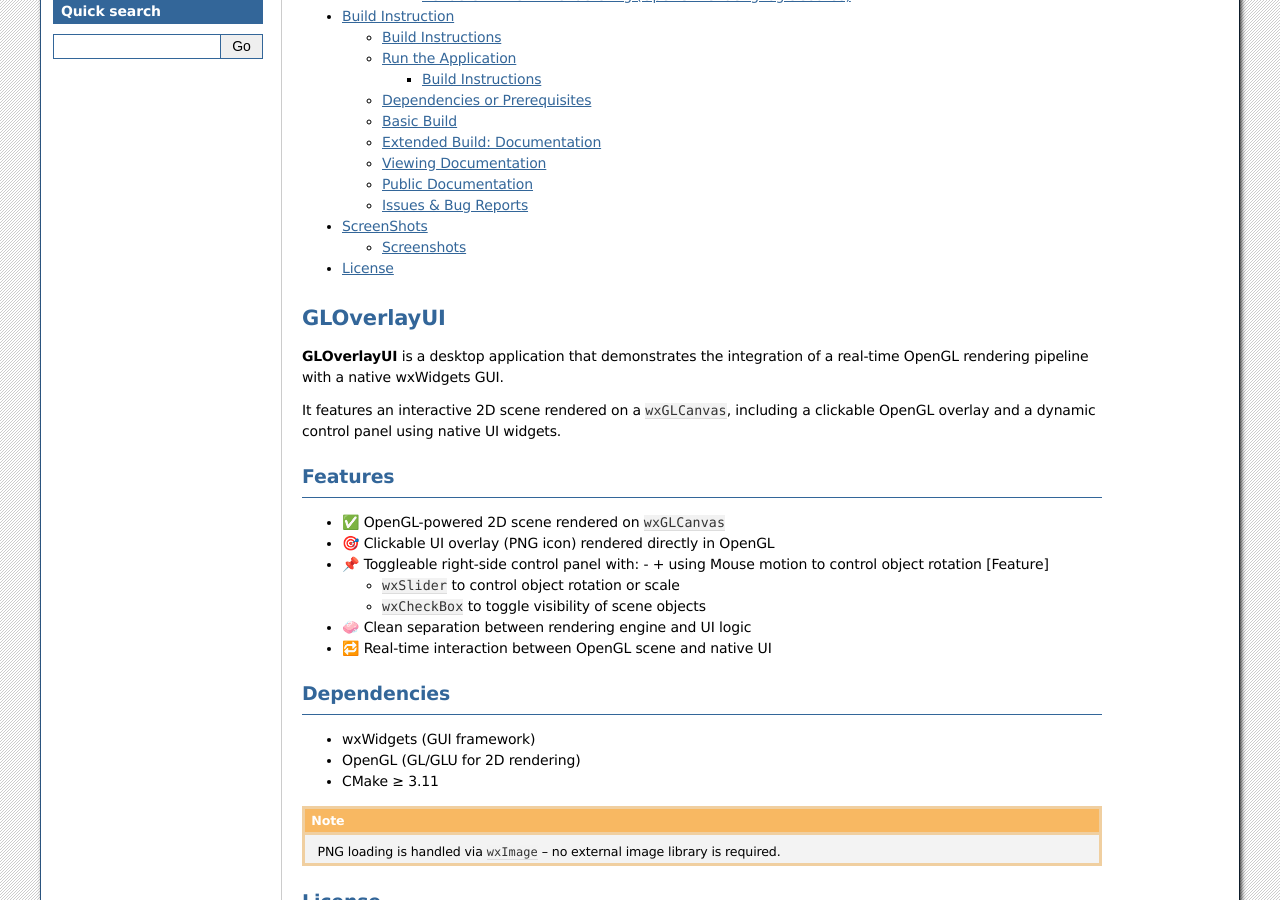
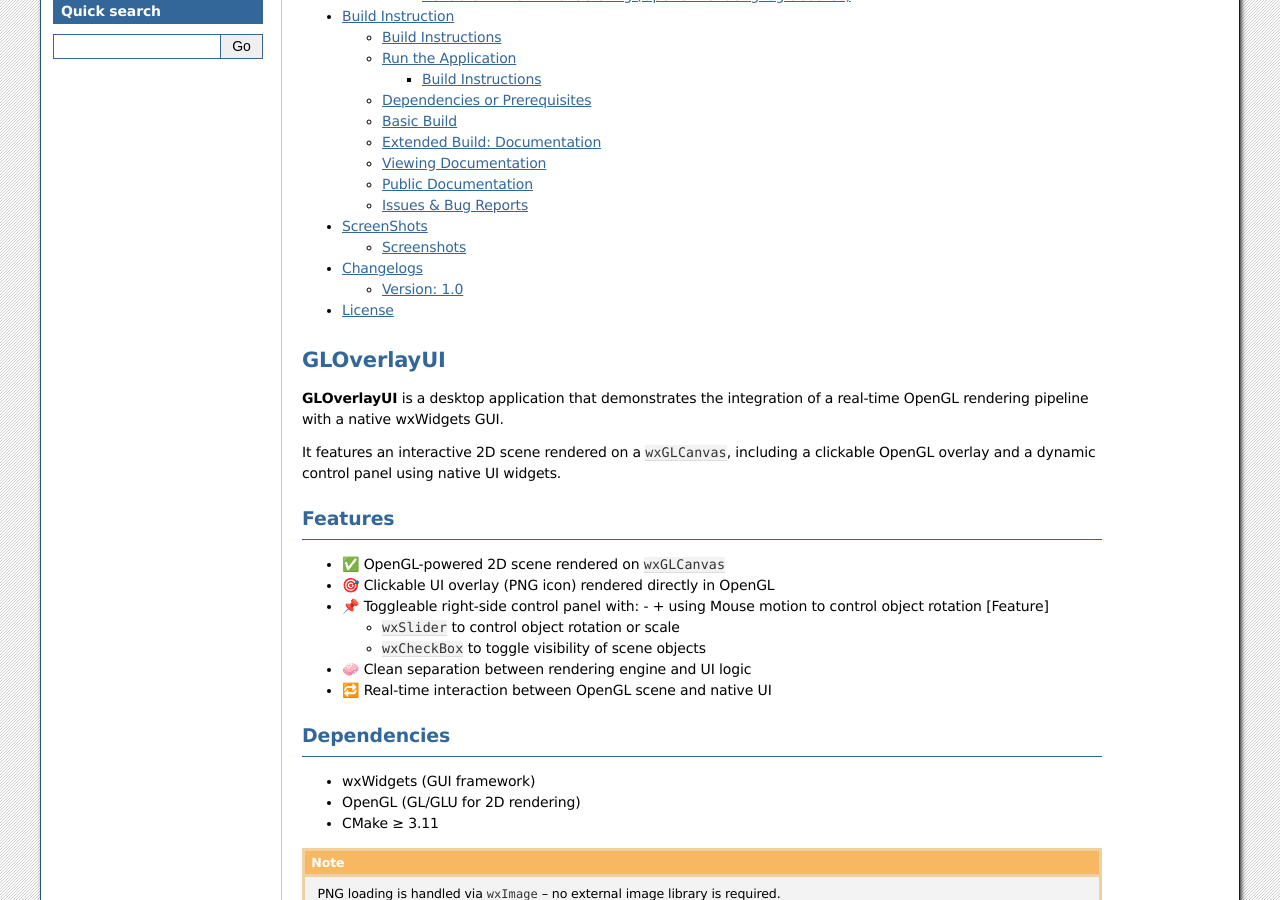
Before and after one commit to Jukoo/GLOverlayUI-, a Sphinx documentation site: the page built from docs/index.rst, in a window 1280 px wide and 900 px high, scrolled down 427 px. Built offline with Sphinx 7.4.7, drawn with Linux system fonts in a browser that asks for light colours.

Commit message:
add changelog page and update   some

```diff
--- a/docs/index.rst
+++ b/docs/index.rst
@@ -19,6 +19,7 @@
    API Reference <api-references/index>
    Build Instruction <pages/build>
    ScreenShots       <pages/screenshots>
+   Changelogs        <pages/changes>
    License           <pages/license>
 
 
--- /dev/null
+++ b/docs/pages/changes.rst
@@ -0,0 +1,12 @@
+**********
+ChangeLogs
+**********
+
+.. toctree::
+   :maxdepth: 4
+   :caption:Contents
+
+
+
+Version: 1.0
+------------
--- a/docs/pages/project-structure.rst
+++ b/docs/pages/project-structure.rst
@@ -3,7 +3,7 @@
 *****************
 
 .. toctree::
-   :maxdepth: 2
+   :maxdepth: 4
    :caption: Contents:
 
 
```
